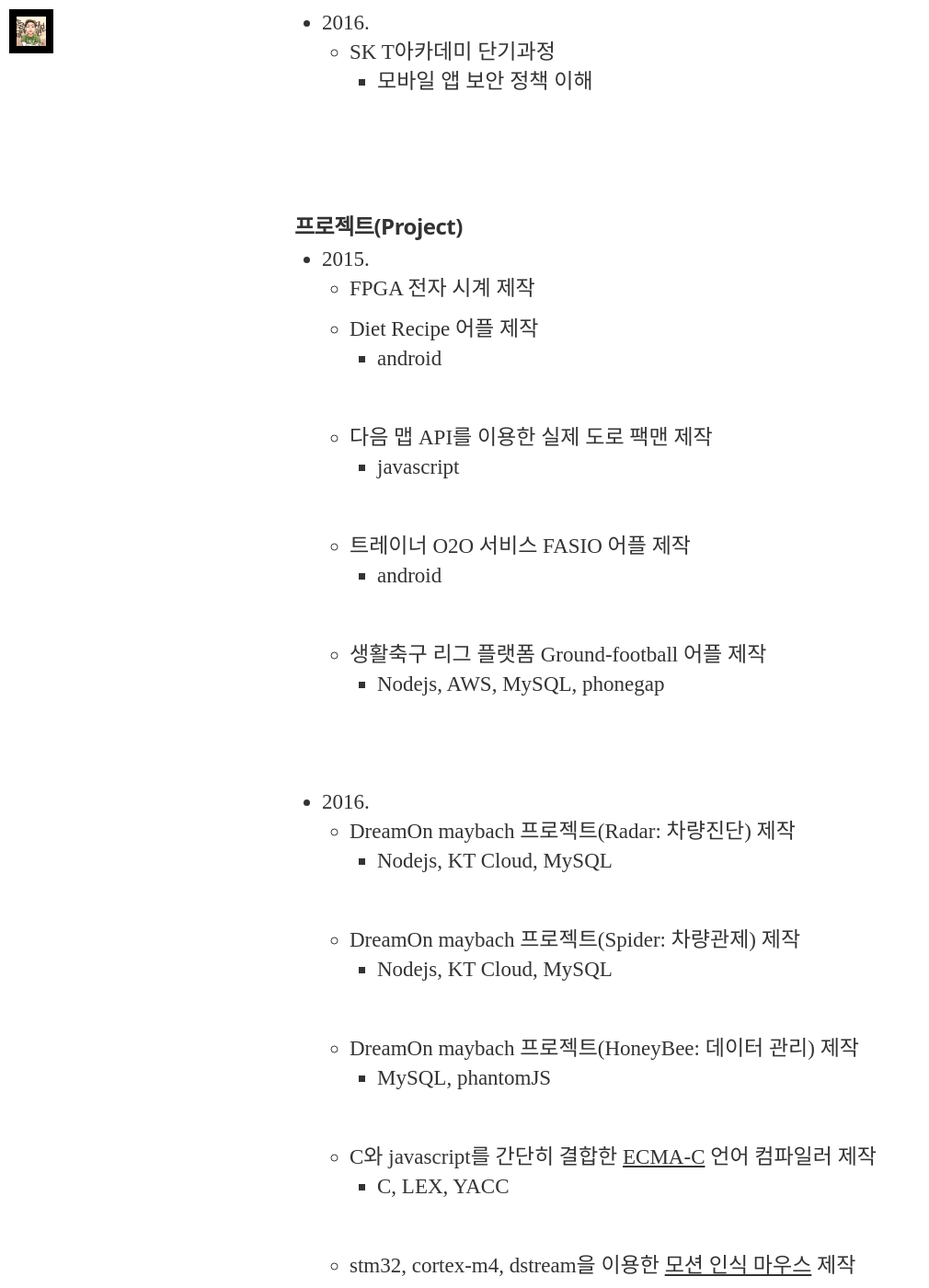
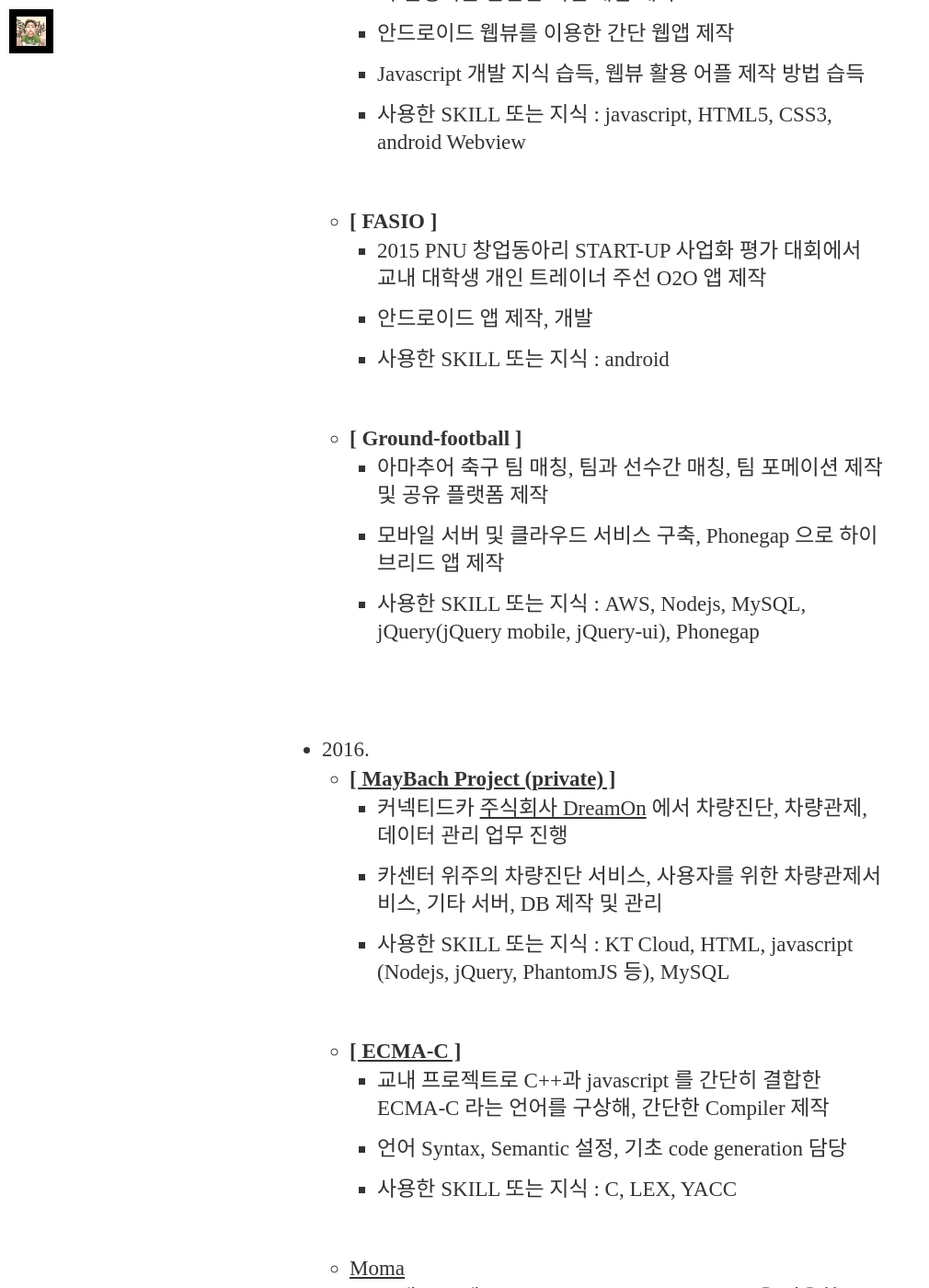
Before and after one commit to koocci/github.io, a Jekyll site: the page built from about.md, in a window 1280 px wide and 1400 px high, scrolled down 1544 px. Shown: the whole window at 92% size, without its empty margins (0-1010 px from the left). Built offline with Jekyll 4.4.1, drawn with Linux system fonts in a browser that asks for light colours; nearby versions of some CDN libraries; some web fonts are replaced; some of the changed text lies outside the part shown.

Commit message:
Update PortPolio

```diff
--- a/about.md
+++ b/about.md
@@ -4,23 +4,74 @@
 permalink: /Portfolio/
 ---
 ---
-## 구진현(Koo jinhyun)
+#### 구진현(Koo jinhyun)
   * Koocci (LazyEffect)
 
-### 경력(Experience)
+##### 경력(Experience)
+  * 2004.
+    - 워드프로세서2급 자격증 취득
   * 2015.
     - Apptive 소속 developer
     - 멋쟁이 사자처럼 3기
     - 부산 갈매기 창업사관학교 2기
     - 2015 PNU 창업동아리 START-UP 창업캠프 4위
   * 2016.
-    - [주식회사 DreamOn](http://www.smartcar.or.kr/) 6개월 재직
+    - [주식회사 DreamOn](http://www.smartcar.or.kr/) 재직
     - 부산대 소프트웨어중심사업 멘토링 멘토
   * 2017.
     - SQLD 자격증 취득
     - 중개박사(VOS) 팀 developer (진행중)
+    - Naver Corp. 2017 Summer Internship 수료
 
-### 교육 수료 및 기타 경력(Edu. Certificate & Extra Experience)
+##### 프로젝트(Project)
+  * 2015.
+    - FPGA 전자 시계 제작
+    - Diet Recipe 어플 제작
+      + android
+    - **[ Road PACMAN ]**
+      + 교내 프로젝트로 오픈소스로 제공된 실제도로 이미지 위에서 진행되는 간단한 팩맨 게임 제작
+      + 안드로이드 웹뷰를 이용한 간단 웹앱 제작
+      + Javascript 개발 지식 습득, 웹뷰 활용 어플 제작 방법 습득
+      + 사용한 SKILL 또는 지식 : javascript, HTML5, CSS3, android Webview
+    - **[ FASIO ]**
+      + 2015 PNU 창업동아리 START-UP 사업화 평가 대회에서 교내 대학생 개인 트레이너 주선 O2O 앱 제작
+      + 안드로이드 앱 제작, 개발
+      + 사용한 SKILL 또는 지식 : android
+    - **[ Ground-football ]**
+      + 아마추어 축구 팀 매칭, 팀과 선수간 매칭, 팀 포메이션 제작 및 공유 플랫폼 제작
+      + 모바일 서버 및 클라우드 서비스 구축, Phonegap 으로 하이브리드 앱 제작
+      + 사용한 SKILL 또는 지식 : AWS, Nodejs, MySQL, jQuery(jQuery mobile, jQuery-ui), Phonegap
+  * 2016.
+    - [**[ MayBach Project (private) ]**](https://github.com/koocci/MaybachProject/blob/master/%EB%93%9C%EB%A6%BC%EC%98%A8%20%EA%B0%9C%EB%B0%9C%20%EB%AC%B8%EC%84%9C.pdf)
+      + 커넥티드카 [주식회사 DreamOn](http://www.smartcar.or.kr/) 에서 차량진단, 차량관제, 데이터 관리 업무 진행
+      + 카센터 위주의 차량진단 서비스, 사용자를 위한 차량관제서비스, 기타 서버, DB 제작 및 관리
+      + 사용한 SKILL 또는 지식 : KT Cloud, HTML, javascript (Nodejs, jQuery, PhantomJS 등), MySQL
+    - [**[ ECMA-C ]**](https://github.com/seunggu/ECMA-C-Compiler)
+      + 교내 프로젝트로 C++과 javascript 를 간단히 결합한 ECMA-C 라는 언어를 구상해, 간단한 Compiler 제작
+      + 언어 Syntax, Semantic 설정, 기초 code generation 담당
+      + 사용한 SKILL 또는 지식 : C, LEX, YACC
+    - [Moma](https://github.com/0x1306e6d/moma)
+      + 교내 프로젝트로 stm32, cortex-m3, dstream 을 이용한 모션 인식 마우스 제작
+      + C 를 이용한 하드웨어 프로그래밍, 구부림, 적외선 센서 연동
+      + 사용한 SKILL 또는 지식 : C, 하드웨어 프로그래밍
+  * 2017.
+    - [**[ 선재암요양병원 웹 서비스 ]**](http://jayson1.cafe24app.com/)
+      + [개발 자료 (private)](https://github.com/koocci/onepageWeb)
+      + 병원 소개 및 게시판 제작
+      + 사용한 SKILL 또는 지식 : AngularJS, Nodejs, MySQL
+    - [**[ Mini Clova (private) ]**](https://github.com/koocci/miniClova/blob/master/%EB%AF%B8%EB%8B%88%ED%81%B4%EB%A1%9C%EB%B0%94.pdf)
+      + NAVER Corp. 인턴을 하며 사내 서비스인 클로바의 Mini 버전 제작
+      + 문장의 구문 분석을 통해 음성으로 응답을 출력하며 플랫폼화 시킨 웹 서비스 개발, 가계부 형태의 서드파티 제작
+      + 사용한 SKILL 또는 지식 : Nodejs, Python, MySQL, Kafka, FluentD
+    - [**[ MyBiseo (진행중)]**](https://github.com/koocci/mybiseo)
+      + 졸업과제로 인공지능 기반 챗봇 개발, 날씨, 알람, 메모, 메시지 등 구현
+      + 사용한 SKILL 또는 지식 : python, tensorflow, django, android
+    - **[ OnProject (진행중) ]**(https://github.com/orgs/AIClub-D/dashboard)
+      + [인공지능 스터디 문서](https://www.gitbook.com/book/koocci/aiclub-d/details)
+      + 감정분석을 통해 응답을 제공하는 챗봇형 AI 스피커 제작
+      + python, Rasberrypi, 3D Printing
+
+##### 교육 수료 및 기타 경력(Edu. Certificate & Extra Experience)
   * 2015.
     - 부산시 공교육 만족 프로젝트 멘토 (중학 수학)
     - SK T아카데미 단기과정
@@ -33,46 +84,14 @@
     - SK T아카데미 단기과정
       + 모바일 앱 보안 정책 이해
 
-### 프로젝트(Project)
-  * 2015.
-    - FPGA 전자 시계 제작
-    - Diet Recipe 어플 제작
-      + android
-    - 다음 맵 API를 이용한 실제 도로 팩맨 제작
-      + javascript
-    - 트레이너 O2O 서비스 FASIO 어플 제작
-      + android
-    - 생활축구 리그 플랫폼 Ground-football 어플 제작
-      + Nodejs, AWS, MySQL, phonegap
-  * 2016.
-    - DreamOn maybach 프로젝트(Radar: 차량진단) 제작
-      + Nodejs, KT Cloud, MySQL
-    - DreamOn maybach 프로젝트(Spider: 차량관제) 제작
-      + Nodejs, KT Cloud, MySQL
-    - DreamOn maybach 프로젝트(HoneyBee: 데이터 관리) 제작
-      + MySQL, phantomJS
-    - C와 javascript를 간단히 결합한 [ECMA-C](https://github.com/seunggu/ECMA-C-Compiler) 언어 컴파일러 제작
-      + C, LEX, YACC
-    - stm32, cortex-m4, dstream을 이용한 [모션 인식 마우스](https://github.com/0x1306e6d/moma) 제작
-      + C
-  * 2017.
-    - [선재암요양병원](http://www.i-sunjae.com/) 웹 서비스 제작
-      + AngularJS, Nodejs, MySQL
-    - AI 비서 서비스 챗봇 개발 (진행중)
-      + python
-    - 라즈베리파이를 이용한 AI 스피커 개발 (진행중)
-      + python
-    - 소프트웨어 개발 아키텍처 설계 : [AlphaCock](https://github.com/koocci/AlphaCock) (진행중)
-      + Enterprise Architecture
-
-### 기술(Techincal Skills)
-  - C, C++
+##### 기술(Techincal Skills)
   - javascript, Node.js, Express, AngularJS
   - phonegap, iOnic
   - MySQL, python, AWS
+  - C, C++
 
-### 학력(Education)
+##### 학력(Education)
   - 부산대학교 정보컴퓨터공학부 재학
 
-### E-MAIL
-  * dgmsky1@gmail.com
+##### E-MAIL
+  - dgmsky1@gmail.com
```
Also changed, not shown: _posts/2017-07-17-ML10.md (+2 -2 lines).
